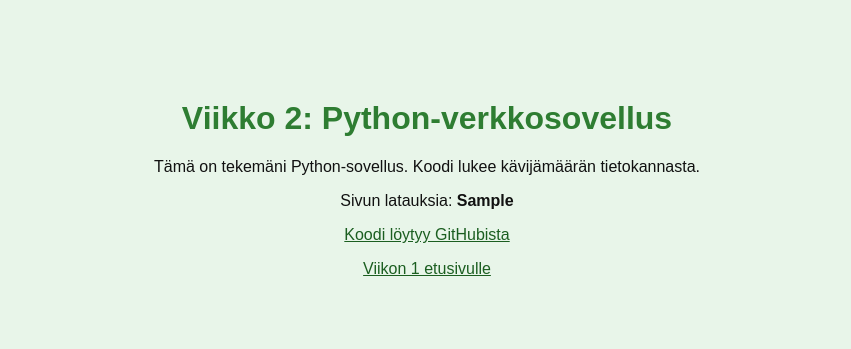
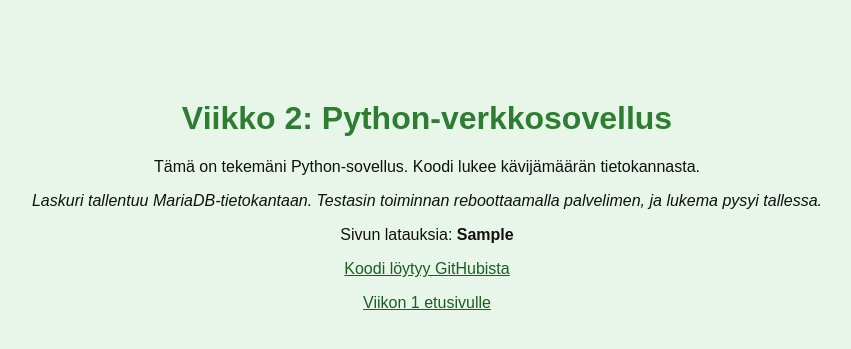
Before and after one commit to Johnicode/linux_kurssi_viikko2, a Flask app: page / in a window 1280 px wide. Shown: the top 349 px of the page, without its empty margins (213-1064 px from the left). Run offline with Flask 3, Linux system fonts and the light colour scheme; tables that the repository leaves empty or names only in its code hold one stand-in row (values such as "Sample post").

Commit message:
Lisätty kuvaus laskurin testauksesta

```diff
--- a/templates/index.html
+++ b/templates/index.html
@@ -24,6 +24,8 @@
 
     <p>Tämä on tekemäni Python-sovellus. Koodi lukee kävijämäärän tietokannasta.</p>
 
+    <p><i>Laskuri tallentuu MariaDB-tietokantaan. Testasin toiminnan reboottaamalla palvelimen, ja lukema pysyi tallessa.</i></p>
+
     <p>Sivun latauksia: <b>{{ kaynnit }}</b></p>
 
     <p><a href="https://github.com/Johnicode/linux_kurssi_viikko2/tree/main">Koodi löytyy GitHubista</a></p>
```
